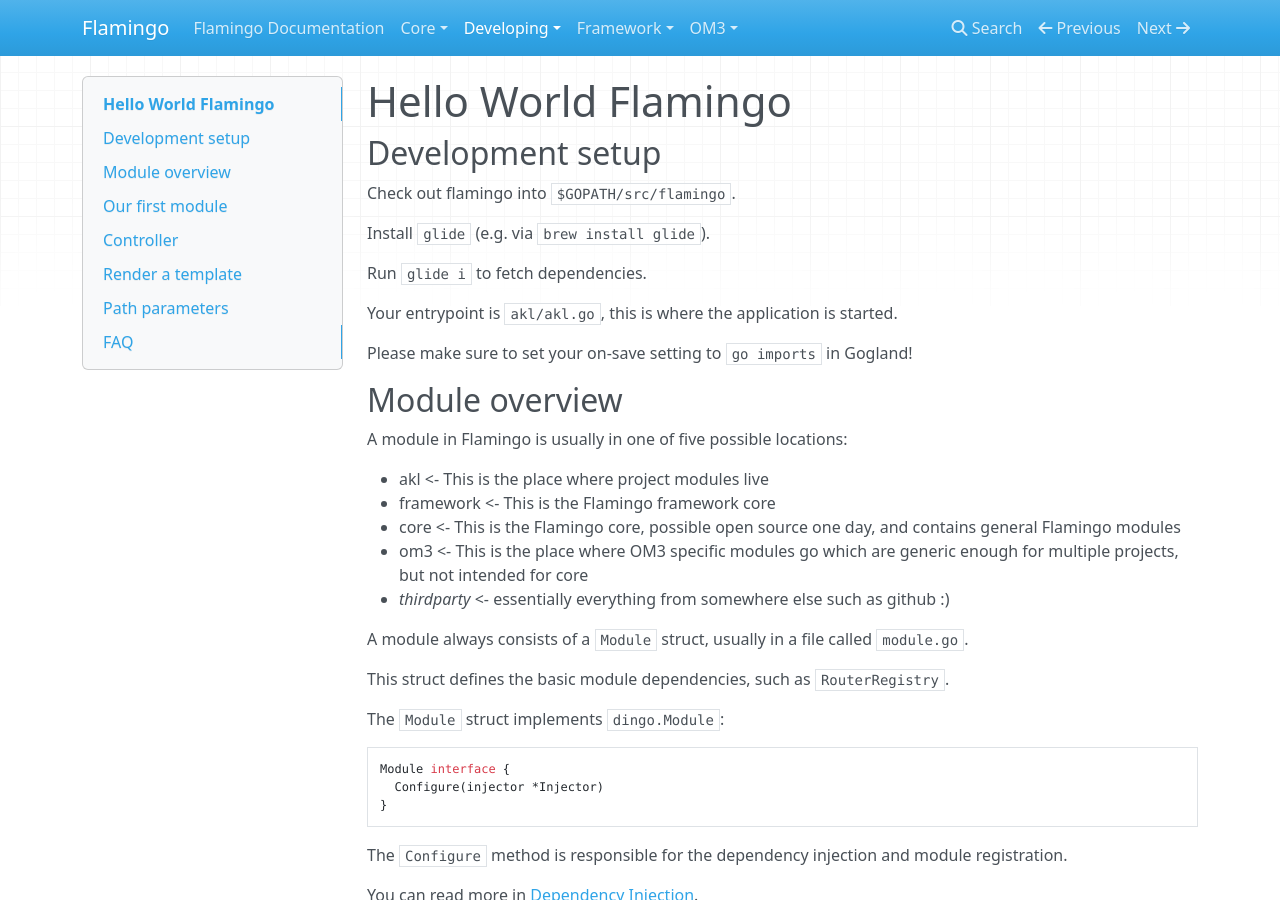
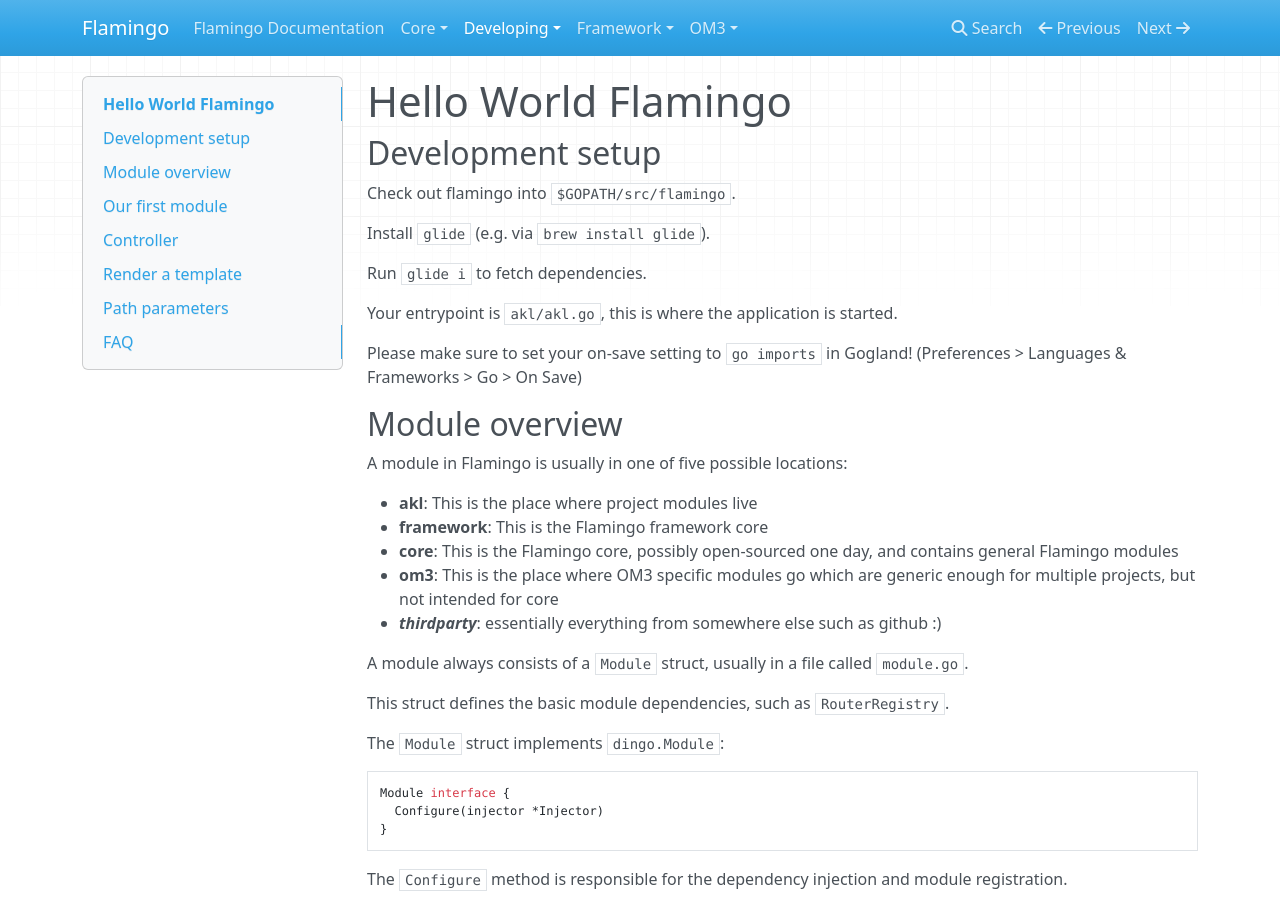
Before and after one commit to i-love-flamingo/flamingo, an MkDocs documentation site: the page built from docs/Developing/HelloWorld.md, in a window 1280 px wide and 900 px high. Built offline with MkDocs 1.6.1, drawn with Linux system fonts in a browser that asks for light colours; nearby versions of some CDN libraries.

Commit message:
Minor formatting

```diff
--- a/docs/Developing/HelloWorld.md
+++ b/docs/Developing/HelloWorld.md
@@ -10,17 +10,17 @@
 
 Your entrypoint is `akl/akl.go`, this is where the application is started.
 
-Please make sure to set your on-save setting to `go imports` in Gogland!
+Please make sure to set your on-save setting to `go imports` in Gogland! (Preferences > Languages & Frameworks > Go > On Save)
 
 ## Module overview
 
 A module in Flamingo is usually in one of five possible locations:
 
-- akl <- This is the place where project modules live
-- framework <- This is the Flamingo framework core
-- core <- This is the Flamingo core, possible open source one day, and contains general Flamingo modules
-- om3 <- This is the place where OM3 specific modules go which are generic enough for multiple projects, but not intended for core
-- _thirdparty_ <- essentially everything from somewhere else such as github :)
+- **akl**: This is the place where project modules live
+- **framework**: This is the Flamingo framework core
+- **core**: This is the Flamingo core, possibly open-sourced one day, and contains general Flamingo modules
+- **om3**: This is the place where OM3 specific modules go which are generic enough for multiple projects, but not intended for core
+- **_thirdparty_**: essentially everything from somewhere else such as github :)
 
 A module always consists of a `Module` struct, usually in a file called `module.go`.
 
```
